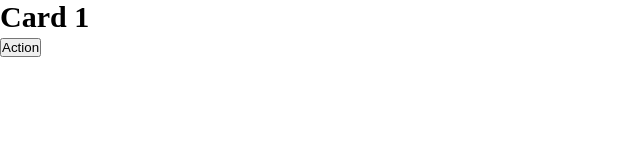
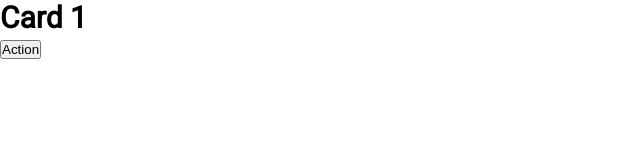
Before and after one commit to Dejorden94/Wbuilder, a plain HTML site: page index.html in a window 1280 px wide. Shown: the full height of the page, 0-640 px from the left. Drawn offline with Linux system fonts and the light colour scheme.

Commit message:
add css variables

```diff
--- a/css/style.css
+++ b/css/style.css
@@ -6,10 +6,18 @@
     box-sizing: border-box;
 }
 
+:root {
+    --background-dark: #5B0888;
+    --background-normal: #713ABE;
+    --background-light: #9D76C1;
+    --background-super-light: #E5CFF7;
+}
+
 html {
     font-size: 62.5%;
 }
 
 body {
     font-size: 2rem;
+    font-family: 'Roboto', sans-serif;
 }
```
